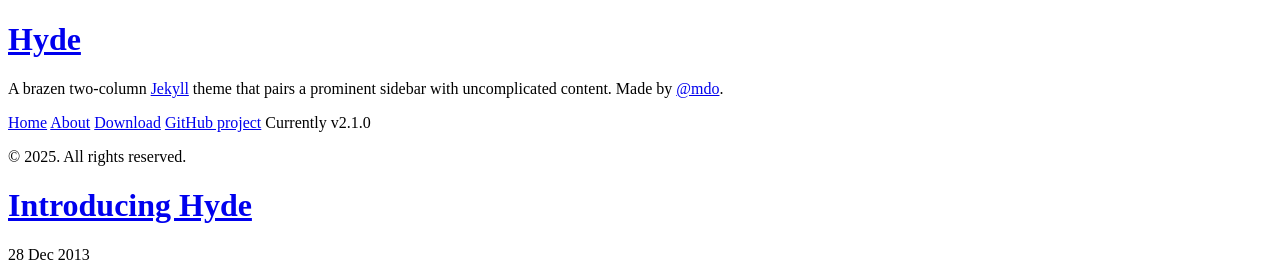
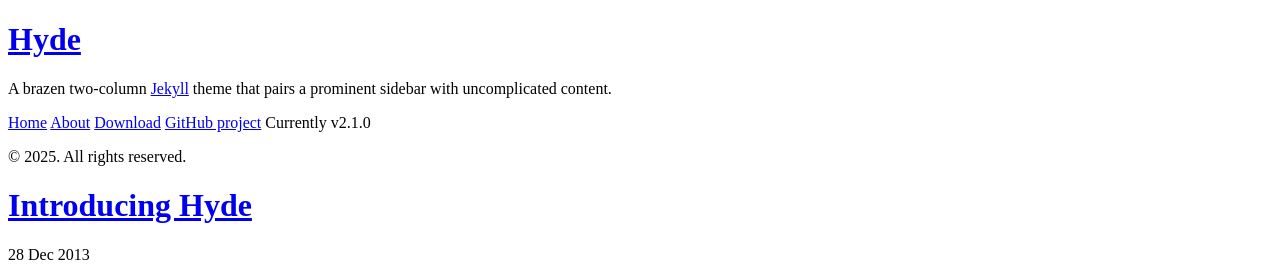
Before and after one commit to genkistation/photography, a Jekyll site: the page built from index.html, in a window 1280 px wide and 900 px high. Shown: the top 272 px of the window. Built offline with Jekyll 4.4.1, drawn with Linux system fonts in a browser that asks for light colours; Markdown is read by kramdown in place of the engine named in the settings; the list of posts is cut into pages by our own code; part of the change alters nothing that is shown.

Commit message:
Update _config.yml

```diff
--- a/_config.yml
+++ b/_config.yml
@@ -1,26 +1,25 @@
 # Dependencies
-markdown:         redcarpet
-highlighter:      pygments
+markdown: redcarpet
+highlighter: pygments
 
 # Permalinks
-permalink:        pretty
-relative_permalinks: true
+permalink: pretty
 
 # Setup
-title:            Hyde
-tagline:          'A Jekyll theme'
-description:      'A brazen two-column <a href="http://jekyllrb.com" target="_blank">Jekyll</a> theme that pairs a prominent sidebar with uncomplicated content. Made by <a href="https://twitter.com/mdo" target="_blank">@mdo</a>.'
-url:              https://genkistation.github.io
-baseurl:          /photography
+title: Hyde
+tagline: 'A Jekyll theme'
+description: 'A brazen two-column <a href="http://jekyllrb.com" target="_blank">Jekyll</a> theme that pairs a prominent sidebar with uncomplicated content.'
+url: https://genkistation.github.io
+baseurl: /photography   # ton repo secondaire
 
 author:
-  name:           'Mark Otto'
-  url:            https://twitter.com/mdo
+  name: 'Mark Otto'
+  url: https://twitter.com/mdo
 
-paginate:         5
+paginate: 5
 
 # Custom vars
-version:          2.1.0
+version: 2.1.0
 
 github:
-  repo:           https://genkistation.github.io/photography
+  repo: https://genkistation.github.io/photography
```
